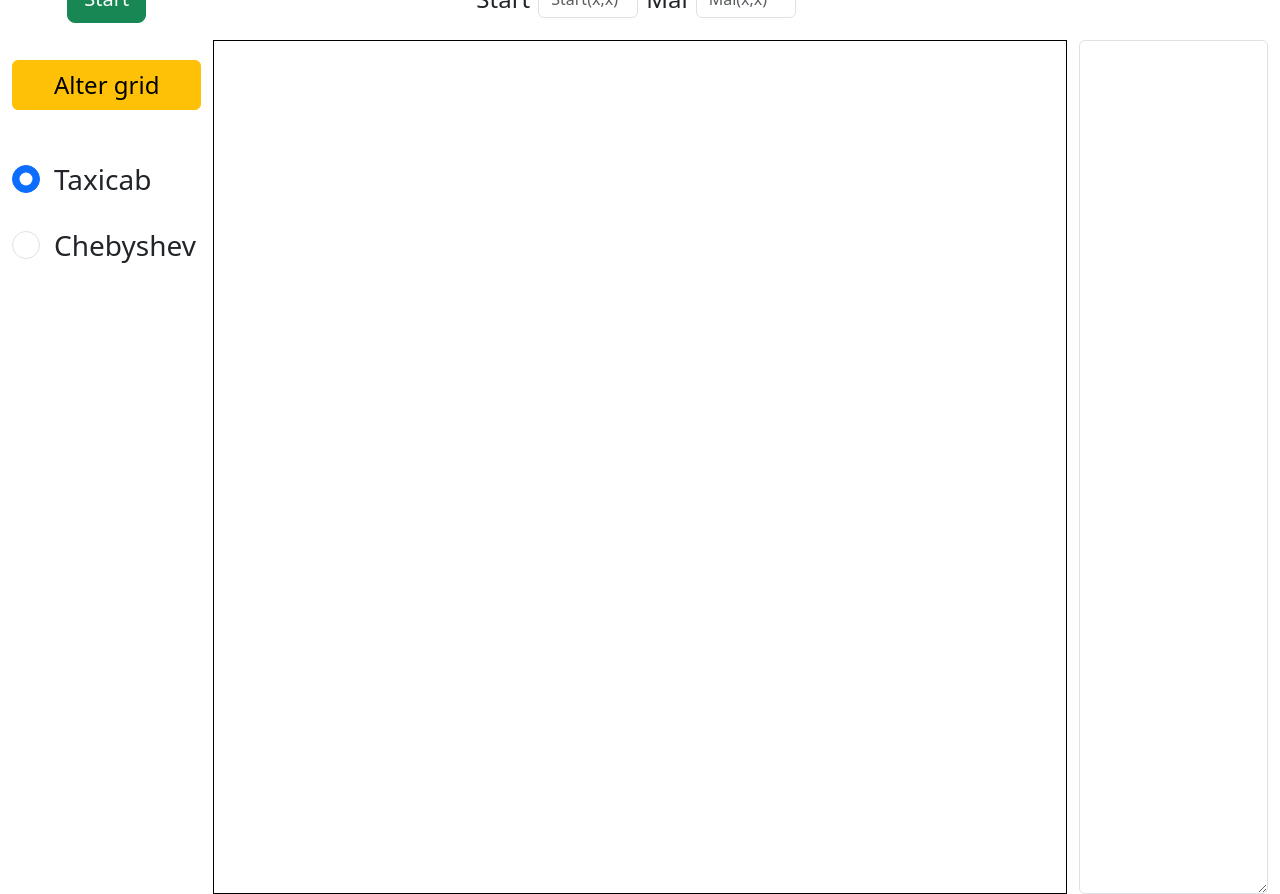
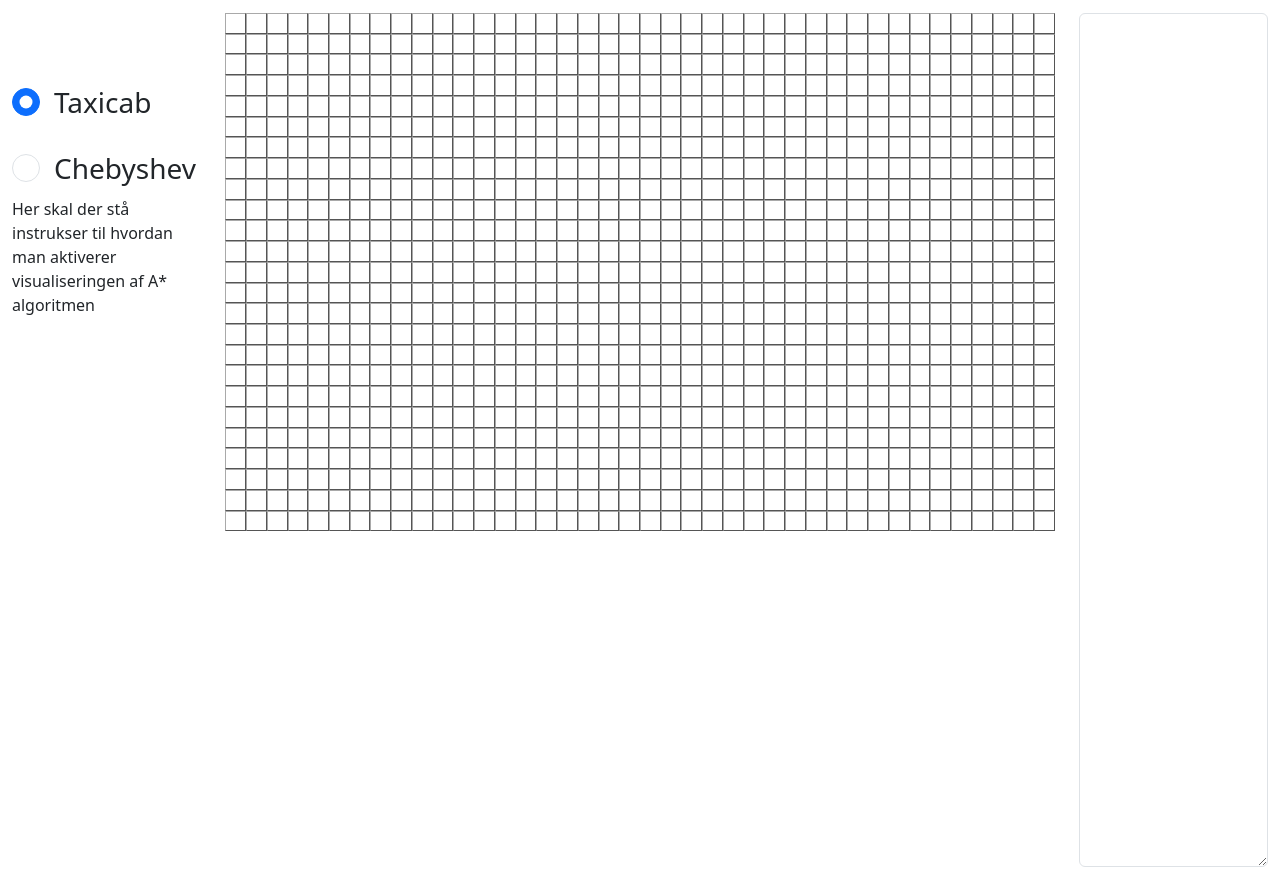
Before and after one commit to Jacobtkristensen/A-pathfinding, a plain HTML site: page index.html in a window 1280 px wide. Shown: the part 41-935 px from the top of the page. After the commit the page ends 908 px from the top, so only its background shows below. Drawn offline with nearby package versions, Linux system fonts and the light colour scheme.

Commit message:
grid revamp and testing

```diff
--- a/index.html
+++ b/index.html
@@ -39,9 +39,6 @@
       </div>
       <div class="row mb-3 flex-grow-1">
         <div class="col-2 d-flex flex-column buttons">
-          <button type="button" class="btn btn-warning fs-4" data-bs-toggle="modal" data-bs-target="#alterGrid">
-            Alter grid
-          </button>
           <div class="form-check mb-2 mt-5 ml-5 fs-3">
             <input class="form-check-input" type="radio" name="type" id="taxicab" value="taxicab" checked />
             <label class="form-check-label" for="taxicab"> Taxicab </label>
@@ -50,8 +47,11 @@
             <input class="form-check-input" type="radio" name="type" id="chebyshev" value="chebyshev" />
             <label class="form-check-label" for="chebyshev"> Chebyshev </label>
           </div>
+          <div id="instructions mb-2 mt-3 ml-5 fs-4">
+            <p>Her skal der stå instrukser til hvordan man aktiverer visualiseringen af A* algoritmen</p>
+          </div>
         </div>
-        <div class="col-8 border border-black d-flex justify-content-center align-items-center">
+        <div id="grid-container"class="col-8">
           <div id="grid"></div>
         </div>
         <div id="" class="col-2 textarea-scrollable d-flex align-items-center">
--- a/model/model.js
+++ b/model/model.js
@@ -151,8 +151,9 @@ export class GridGraph {
 
     addEdge(node1, node2) {
         if(this.nodes.has(node1) && this.nodes.has(node2)){
-        this.nodes.get(node1).push(node2);
-        this.nodes.get(node2).push(node1); // For undirected graph
+            this.nodes.get(node1).neighbors.push(node2);
+            this.nodes.get(node2).neighbors.push(node1); // For undirected graph
+
         }else{
             console.log(`Attempted to add edge between non-existent nodes: ${node1} - ${node2}`)
         }
--- a/script.js
+++ b/script.js
@@ -9,7 +9,7 @@ let goalcell;
 window.addEventListener("load", start);
 function start() {
     console.log("Ready.");
-    const graph= new GridGraph(6,6,"chebysev");
+    const graph= new GridGraph(40,25,"chebysev");
     const view = new GridSearchView(graph);
     console.log(graph)
     const start="0,0";
--- a/style.css
+++ b/style.css
@@ -2,22 +2,21 @@ body {
   height: 100vh;
   display: flex;
   flex-direction: column;
-  margin-top: 50px;
-}
-
-.headline {
-  height: 50px; /* Adjust as needed */
+  margin: 0;
 }
 
 .buttons {
   padding-top: 20px;
 }
+#grid-container {
 
+}
 #grid {
-  display: grid;
-  grid-gap: 10px;
-  width: 400px;
-  height: 400px;
+    display: grid;
+    grid-gap: 0;
+    row-gap: 0;
+  width: 100%;
+  height: 300px
 }
 .textarea {
   height: 100%;
@@ -32,15 +31,15 @@ body {
 }
 
 .cell{
-  width: 10px;
-  height: 10px;
-  border: 1px solid #444;
-
+  display: grid;
+    width: 1fr;
+    aspect-ratio: 1 / 1;
+    border: 0.5px outset darkgrey;
   background-color: white ;
-
-
 }
 
 .inaccessible{
   background-color: black;
 }
+
+.
--- a/view/view.js
+++ b/view/view.js
@@ -1,33 +1,33 @@
 export class GridSearchView {
     constructor(model) {
         this.model = model;
-        this.boardElement = document.querySelector('#board');
+        this.boardElement = document.querySelector('#grid');
         this.createBoard();
     }
 
     createBoard() {
         // Clear any existing board
-        const WIDTH=this.model.getWidth();
-        const HEIGHT=this.model.getHeight();
+        const WIDTH = this.model.getWidth();
+        const HEIGHT = this.model.getHeight();
+
+        // Clear any existing board
         this.boardElement.innerHTML = '';
 
+        // Set the CSS grid properties
+        this.boardElement.style.display = 'grid';
+        this.boardElement.style.gridTemplateColumns = `repeat(${WIDTH}, 0.5fr)`;
+        this.boardElement.style.gridTemplateRows = `repeat(${HEIGHT}, 0.5fr)`;
 
         // Create the grid dynamically
         for (let row = 0; row < HEIGHT; row++) {
-            const rowElement = document.createElement('div');
-            rowElement.classList.add('row');
             for (let col = 0; col < WIDTH; col++) {
                 const cellElement = document.createElement('div');
                 cellElement.classList.add('cell');
-                // Set data attributes for row and column
                 cellElement.dataset.row = row;
                 cellElement.dataset.col = col;
-                rowElement.appendChild(cellElement);
+                this.boardElement.appendChild(cellElement);
             }
-            this.boardElement.appendChild(rowElement);
         }
-        this.boardElement.style.gridTemplateColumns=`repeat(${WIDTH}, 4px) `;
-        // this.boardElement.computedStyleMap.gridTemplateRowss=`repeat(${HEIGHT}, 4px) `;
     }
     // ### skal omskrives så den opdaterer celler/nodes tilføjes queue eller er del af path ###
 
```
